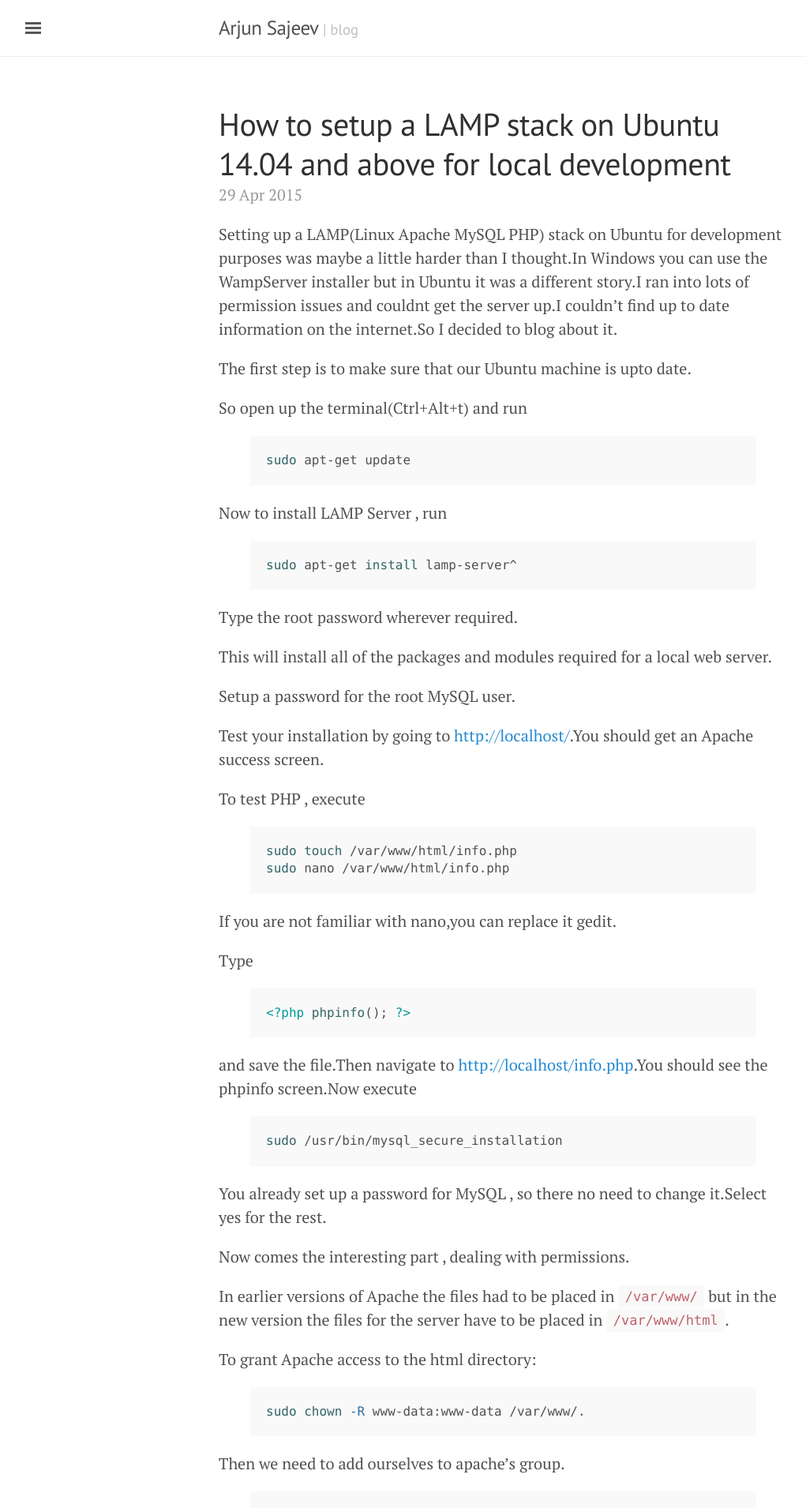
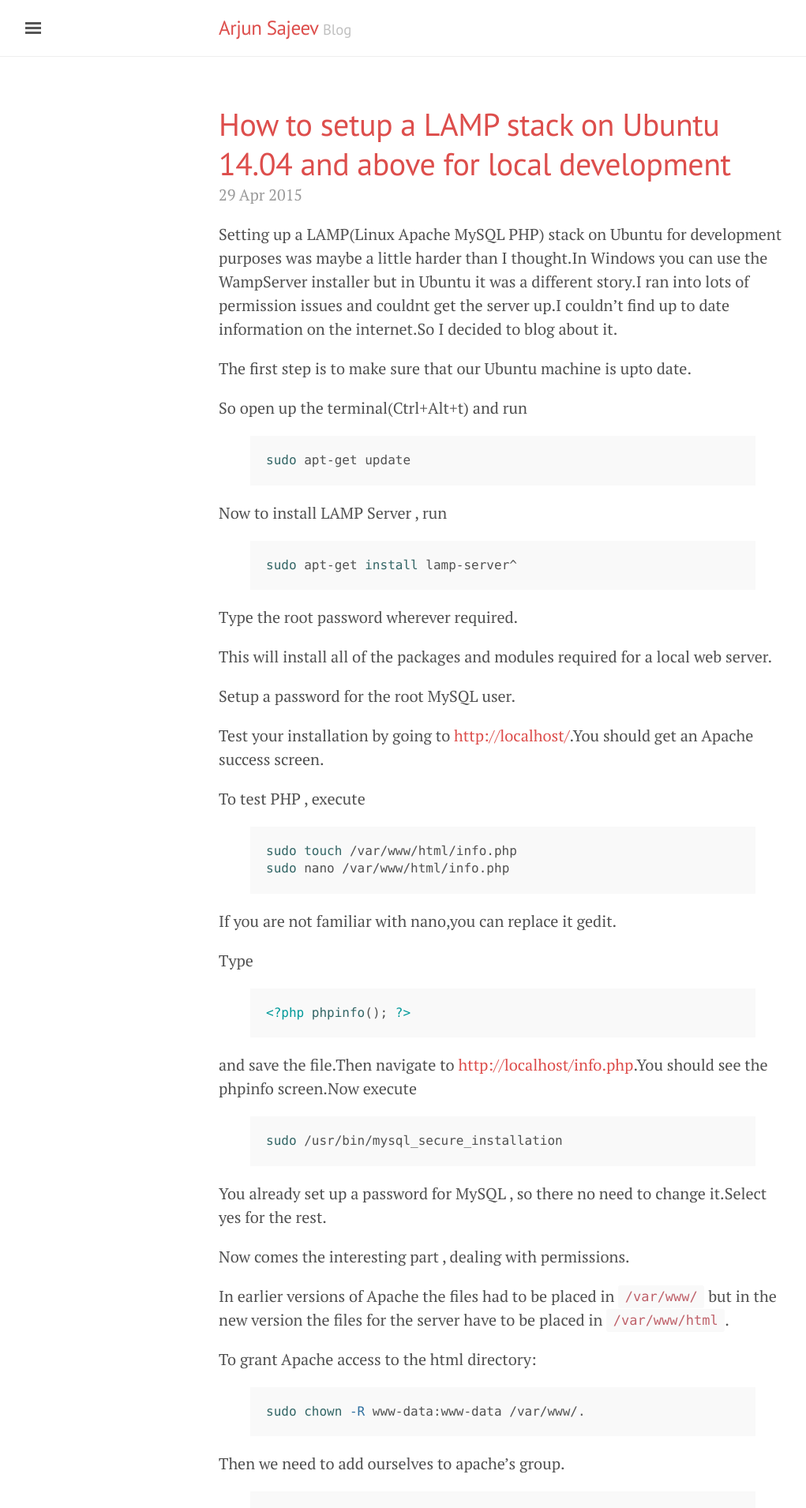
Before and after one commit to ak826843/arjunsajeev.github.io, a Jekyll site: the page built from index.html, in a window 1280 px wide. Shown: the top 1910 px of the page at 79% size, without its empty margins (3-1024 px from the left). Built offline with Jekyll 4.4.1, drawn with Linux system fonts in a browser that asks for light colours; nearby versions of some CDN libraries; the list of posts is cut into pages by our own code.

Commit message:
Modify theme

```diff
--- a/_config.yml
+++ b/_config.yml
@@ -6,7 +6,7 @@
 
 # Setup
 title:               Arjun Sajeev
-tagline:             '| blog'
+tagline:             'Blog'
 description:         'Web Developer.Computer Science Student'
 url:                 http://arjunsajeev.github.io
 baseurl:             ''
--- a/_layouts/default.html
+++ b/_layouts/default.html
@@ -3,7 +3,7 @@
 
   {% include head.html %}
 
-  <body>
+  <body class="theme-dragon">
 
     {% include sidebar.html %}
 
--- a/public/css/lanyon.css
+++ b/public/css/lanyon.css
@@ -241,7 +241,7 @@
 #sidebar-checkbox:focus ~ .sidebar-toggle,
 #sidebar-checkbox:checked ~ .sidebar-toggle {
   color: #fff;
-  background-color: #555;
+  background-color: #DD4E4C;
 }
 
 .sidebar-toggle:active:before,
@@ -541,6 +541,18 @@
   color: #8f5536;
 }
 
+/* Custom theme */
+.theme-dragon .sidebar,
+.theme-dragon .sidebar-toggle:active,
+.theme-dragon #sidebar-checkbox:checked ~ .sidebar-toggle {
+  background-color: #DD4E4C;
+}
+.theme-dragon .container a,
+.theme-dragon .sidebar-toggle,
+.theme-dragon .related-posts li a:hover {
+  color: #DD4E4C;
+}
+
 
 /*
  * Overlay sidebar
```
